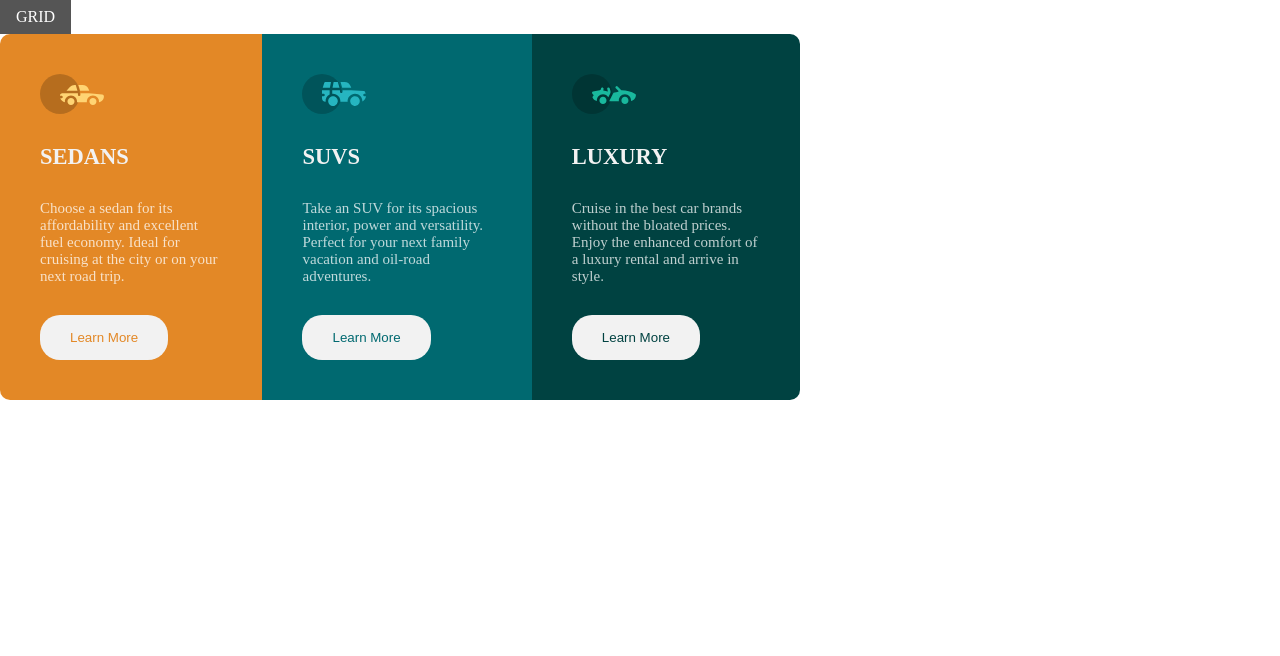
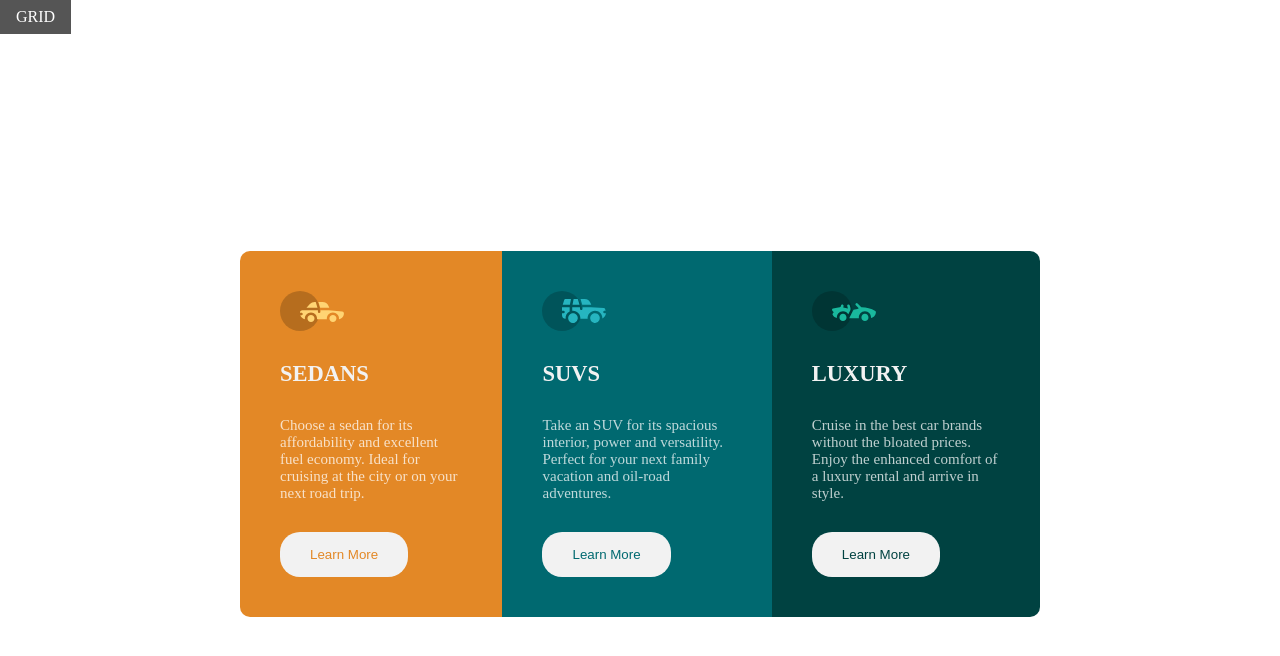
Before and after one commit to Kurolinks/zuri-column-grid, a plain HTML site: page HTML/index.html in a window 1280 px wide. Drawn offline with Linux system fonts and the light colour scheme.

Commit message:
Update style.css
Fixed Centralize issue.

```diff
--- a/HTML/style.css
+++ b/HTML/style.css
@@ -4,17 +4,17 @@
 	margin: 0;
 }
 
-*/main {
+main {
 	align-items: center;
 	display: flex;
 	justify-content: center;
 	min-height: 100vh;
 }
 a {
-  	display: inline-block;
-  	color: blue;
-  	padding: 8px 16px;
-  	text-decoration: none;
+  display: inline-block;
+  color: blue;
+  padding: 8px 16px;
+  text-decoration: none;
 }
 
 a:hover {
```
